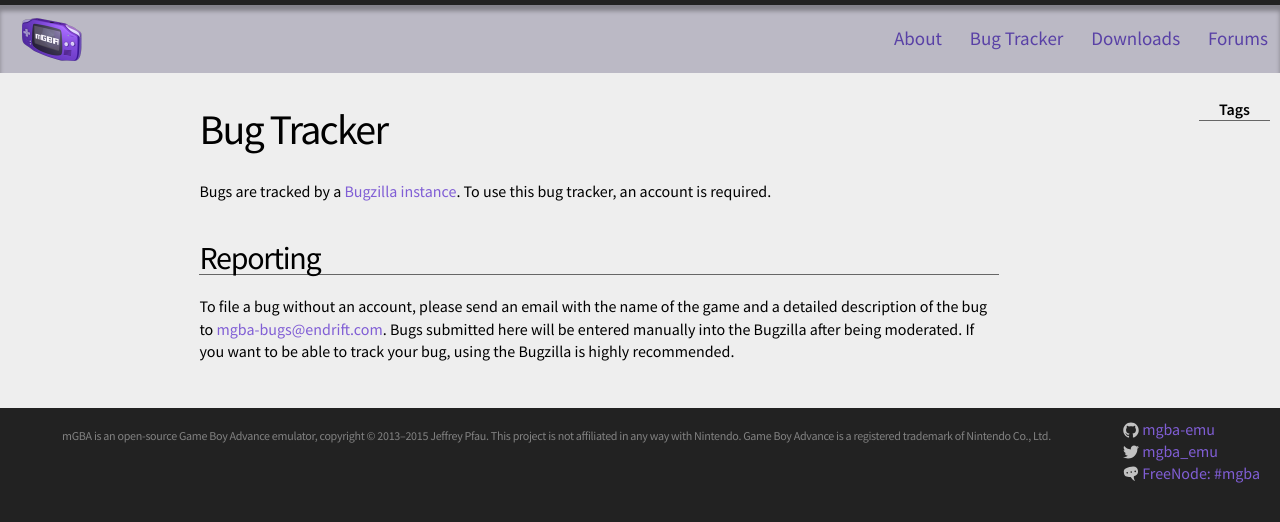
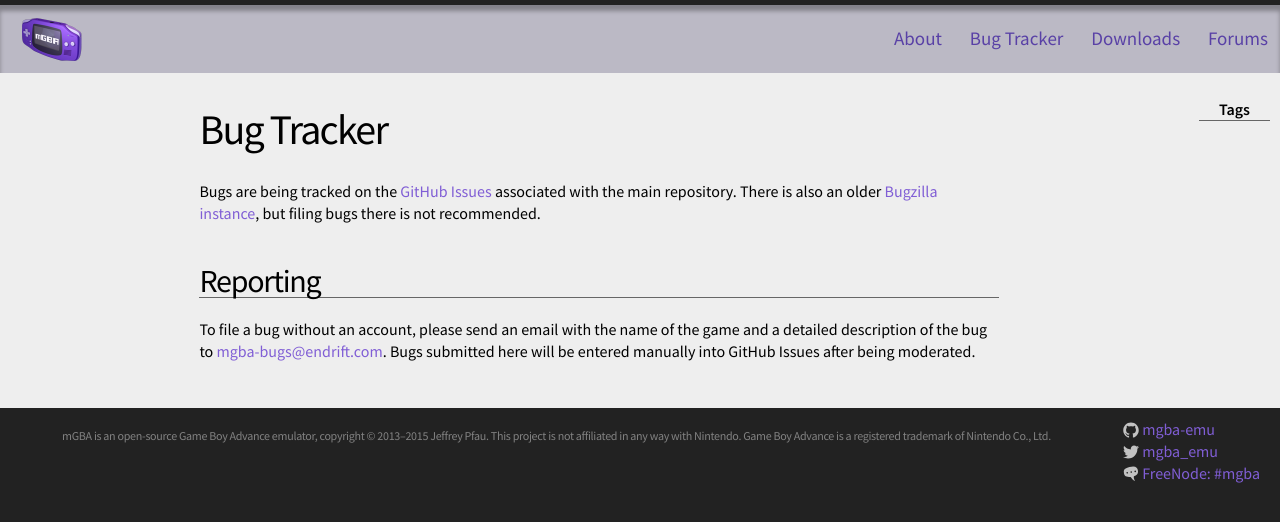
Before and after one commit to mgba-emu/www, a Jekyll site: the page built from bugs.markdown, in a window 1280 px wide. Shown: the top 522 px of the page. Built offline with Jekyll 4.4.1, drawn with Linux system fonts in a browser that asks for light colours.

Commit message:
Update some links

```diff
--- a/bugs.markdown
+++ b/bugs.markdown
@@ -4,8 +4,8 @@
 permalink: /bugs.html
 nav: yes
 ---
-Bugs are tracked by a [Bugzilla instance](https://endrift.com/mgba/bugs/). To use this bug tracker, an account is required.
+Bugs are being tracked on the [GitHub Issues](https://mgba.io/i/) associated with the main repository. There is also an older [Bugzilla instance](https://endrift.com/mgba/bugs/), but filing bugs there is not recommended.
 
 Reporting
 ---------
-To file a bug without an account, please send an email with the name of the game and a detailed description of the bug to [mgba-bugs@endrift.com](mailto:mgba-bugs@endrift.com). Bugs submitted here will be entered manually into the Bugzilla after being moderated. If you want to be able to track your bug, using the Bugzilla is highly recommended.
+To file a bug without an account, please send an email with the name of the game and a detailed description of the bug to [mgba-bugs@endrift.com](mailto:mgba-bugs@endrift.com). Bugs submitted here will be entered manually into GitHub Issues after being moderated.
--- a/downloads.markdown
+++ b/downloads.markdown
@@ -29,3 +29,7 @@
 Get the source code by cloning the official git repository:
 
     git clone https://github.com/mgba-emu/mgba.git
+
+You can also visit the [GitHub](https://github.com/mgba-emu/mgba/) page to browse the source online, or to fork the project.
+
+The source code for the third-party libraries against which the nightlies have been built is [available here](http://s3.amazonaws.com/mgba/third-party-sources-2015-05-28-win32.tar.xz) for most of the libraries, and the Qt source is [on the official site](http://download.qt.io/official_releases/qt/5.4/5.4.1/single/qt-everywhere-opensource-src-5.4.1.tar.gz).
```
